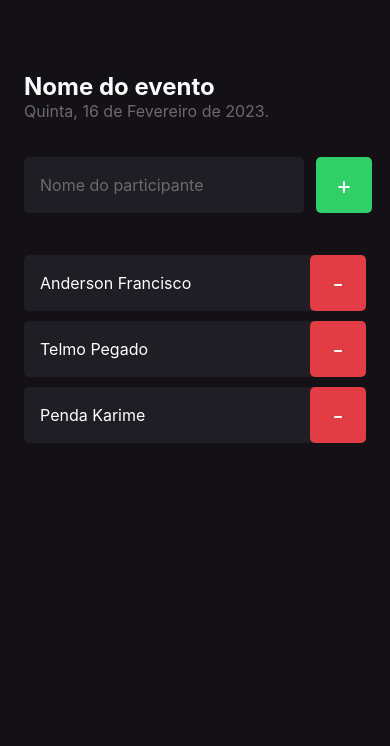
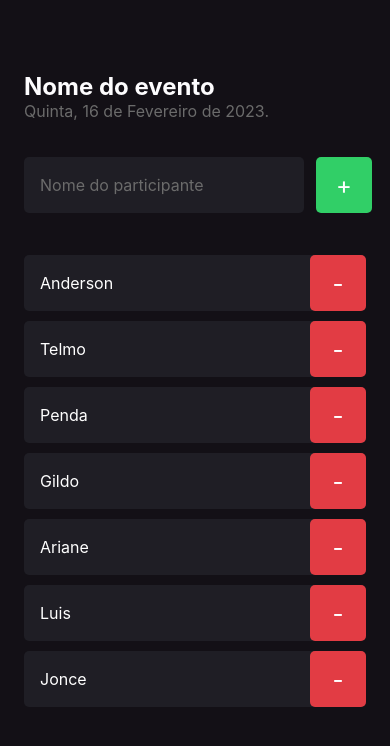
Before and after one commit to andersonigfrancisco/imhere, a React Native app: screen / in a window 390 px wide. Shown: the top 746 px of the page. Built offline with nearby package versions, Linux system fonts and the light colour scheme.

Commit message:
Adicionando flatList

```diff
--- a/src/screens/Home/index.tsx
+++ b/src/screens/Home/index.tsx
@@ -1,14 +1,20 @@
 
-import { Text, View, TextInput, TouchableOpacity } from "react-native";
+import { Text, View, TextInput, TouchableOpacity, FlatList } from "react-native";
 
-import {Participant} from '../../components/Participant';
+import { Participant } from '../../components/Participant';
 
 import { styles } from "./style";
 
 export function Home() {
 
+  const partipants = ["Anderson", "Telmo", "Penda", "Gildo", "Ariane", "Luis", "Jonce"]
+
   function handleParticipantAdd() {
     console.log("Você clicou no botão de Adicionar!");
+  }
+
+  function handleParticipantRemove(name: string) {
+    console.log(`Você clicou no botão de remover ${name}`);
   }
 
   return (
@@ -39,11 +45,25 @@
 
       </View>
 
-      <Participant name="Anderson Francisco"/>
+      <FlatList
 
-      <Participant name="Telmo Pegado"/>
+        data={partipants}
+        keyExtractor={item => item}
+        renderItem={({ item }) => (
+          <Participant
+            key={item}
+            name={item}
+            onRemove={() => handleParticipantRemove(`${item}`)}
 
-      <Participant name="Penda Karime"/>
+          />
+        )}
+        showsVerticalScrollIndicator={false}
+        ListEmptyComponent={() => (
+          <Text style={styles.listEmptyText}>
+            Não foi adicionado nenhum participante ao evento!
+          </Text>
+        )}
+      />
 
     </View>
   )
--- a/src/screens/Home/style.ts
+++ b/src/screens/Home/style.ts
@@ -43,5 +43,10 @@
     flexDirection:"row",
     marginTop:36,
     marginBottom:42
+  },
+  listEmptyText:{
+    color:"#FFF",
+    fontSize:16,
+    alignContent:"center"
   }
 })
```
